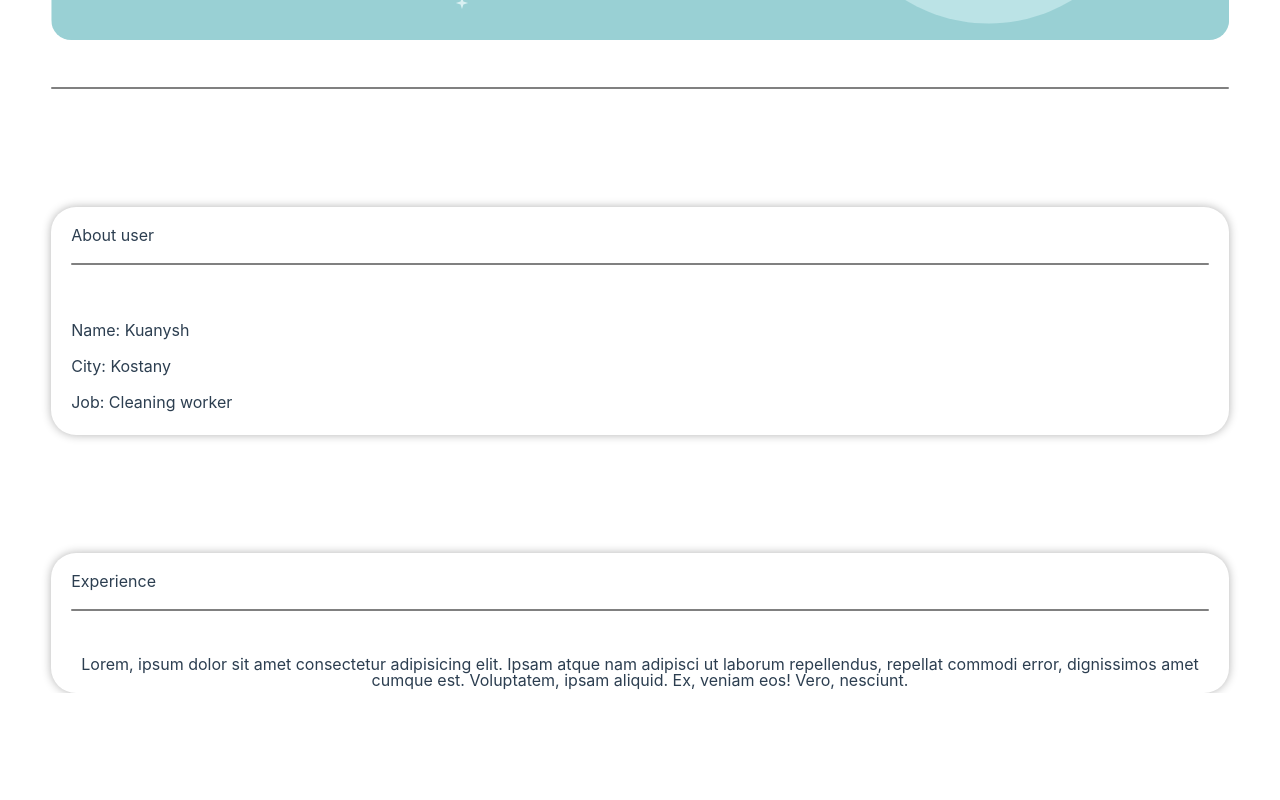
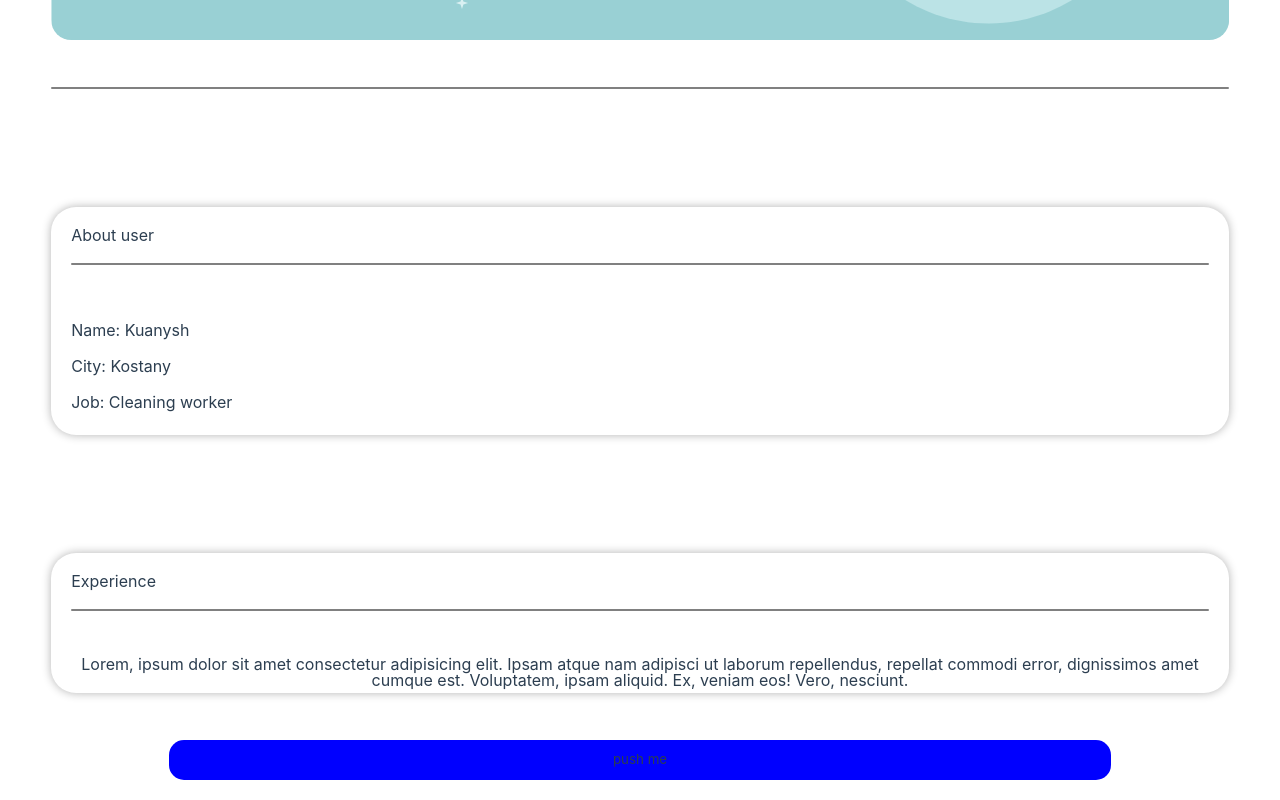
Before and after one commit to Kuanysh-kst/WebAppTelegram, a Vue app: page /profile in a window 1280 px wide. Shown: the part 354-1154 px from the top of the page. Before the commit the page ends 1047 px from the top, so only its background shows below. Built offline with nearby package versions, Linux system fonts and the light colour scheme; no server answers.

Commit message:
added new changes
Signed-off-by: Kuanysh <90975457+Kuanysh-kst@users.noreply.github.com>

```diff
--- /dev/null
+++ b/src/components/buttons/ActionButton.vue
@@ -0,0 +1,18 @@
+<template>
+    <div class="action-button">
+        push me
+    </div>
+</template>
+
+<style>
+.action-button {
+    margin: 0 auto;
+    padding: 13px 0;
+    width: 80%;
+    background-color: blue;
+    /* background-color: var(--tg-theme-button-color); */
+    font-size: 10pt;
+    border-radius: 15px;
+    color: var(--tg-theme-button-text-color);
+}
+</style>
--- a/src/components/profile/ExperienceComponent.vue
+++ b/src/components/profile/ExperienceComponent.vue
@@ -1,5 +1,5 @@
 <template>
-    <div class="card">
+    <div class="card exp-card">
         <div class="card-text">Experience</div>
         <hr>
         <div class="exp-text">
@@ -11,6 +11,9 @@
 </template>
 
 <style>
+.exp-card {
+    margin-bottom: 4%;
+}
 .exp-text {
     margin-top: 4%;
     width: 100%;
--- a/src/styles/assets/global.scss
+++ b/src/styles/assets/global.scss
@@ -17,13 +17,10 @@ body {
     background-color: var(--tg-theme-bg-color);
 }
 
-.svg-icon {
-    fill: red !important;
-}
-
 .container {
     padding-right: 4%;
     padding-left: 4%;
+    margin-bottom: 20px;
 }
 
 .card-text {
--- a/src/views/ProfilePage.vue
+++ b/src/views/ProfilePage.vue
@@ -5,6 +5,7 @@
         <hr>
         <AboutComponent />
         <ExperienceCopmonent />
+        <ActionButton />
     </div>
 </template>
 
@@ -12,14 +13,16 @@
 import BackLine from '@/components/search/BackLine.vue';
 import ProfilePhoto from '@/components/profile/ProfilePhoto.vue';
 import AboutComponent from '@/components/profile/AboutComponent.vue';
-import ExperienceCopmonent from '@/components/profile/ExperienceComponent.vue'
+import ExperienceCopmonent from '@/components/profile/ExperienceComponent.vue';
+import ActionButton from '@/components/buttons/ActionButton.vue';
 
 export default {
     components: {
         BackLine,
         ProfilePhoto,
         AboutComponent,
-        ExperienceCopmonent
+        ExperienceCopmonent,
+        ActionButton
     }
 }
 </script>
```
